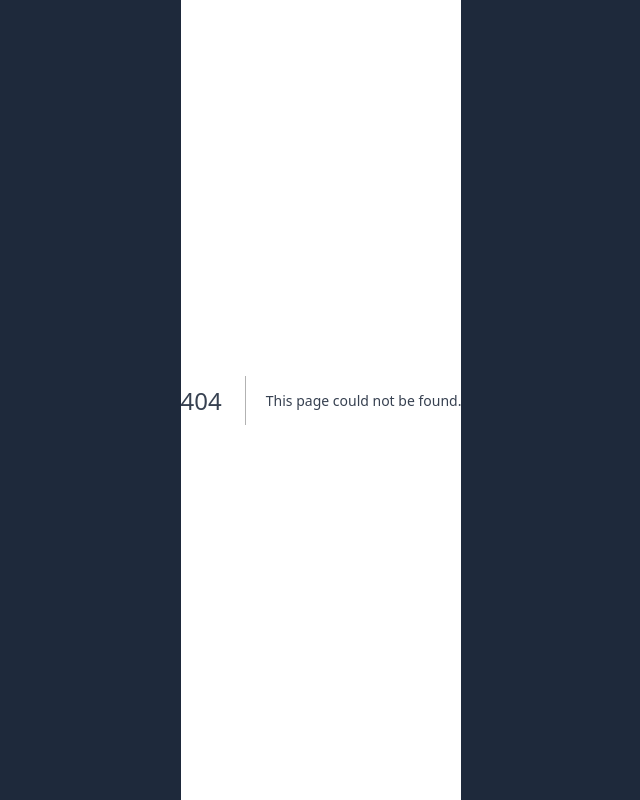
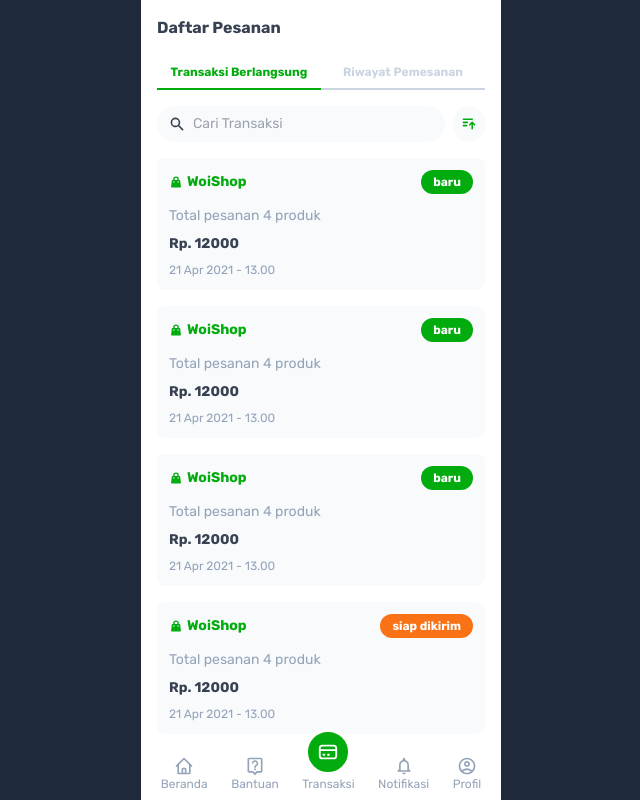
Before and after one commit to athdromeda/woishop, a Next.js app: page /checkout in a window 1280 px wide. Before the commit this address had no page. Shown: the top 800 px of the page, without its empty margins (319-959 px from the left). Built offline with nearby package versions, Linux system fonts and the light colour scheme.

Commit message:
feat: [Checkout] Add checkout page

```diff
--- /dev/null
+++ b/pages/checkout.js
@@ -0,0 +1,202 @@
+import { HiSearch, HiShoppingBag, HiSortAscending } from "react-icons/hi";
+import Head from "next/head";
+import BottomNav from "../components/bottomNav";
+import { useState } from "react";
+
+const transactions = [
+  {
+    id: 0,
+    platform: "WoiShop",
+    amount: 4,
+    price: 12000,
+    date: "21 Apr 2021 - 13.00",
+    status: "baru",
+  },
+  {
+    id: 0,
+    platform: "WoiShop",
+    amount: 4,
+    price: 12000,
+    date: "21 Apr 2021 - 13.00",
+    status: "baru",
+  },
+  {
+    id: 0,
+    platform: "WoiShop",
+    amount: 4,
+    price: 12000,
+    date: "21 Apr 2021 - 13.00",
+    status: "baru",
+  },
+  {
+    id: 0,
+    platform: "WoiShop",
+    amount: 4,
+    price: 12000,
+    date: "21 Apr 2021 - 13.00",
+    status: "siap dikirim",
+  },
+  {
+    id: 0,
+    platform: "WoiShop",
+    amount: 4,
+    price: 12000,
+    date: "21 Apr 2021 - 13.00",
+    status: "siap dikirim",
+  },
+  {
+    id: 0,
+    platform: "WoiShop",
+    amount: 4,
+    price: 12000,
+    date: "21 Apr 2021 - 13.00",
+    status: "selesai",
+  },
+  {
+    id: 0,
+    platform: "WoiShop",
+    amount: 4,
+    price: 12000,
+    date: "21 Apr 2021 - 13.00",
+    status: "selesai",
+  },
+  {
+    id: 0,
+    platform: "WoiShop",
+    amount: 4,
+    price: 12000,
+    date: "21 Apr 2021 - 13.00",
+    status: "selesai",
+  },
+];
+
+export default function Checkout() {
+  const [activeTab, setActiveTab] = useState("1");
+
+  const activeStyle = "border-woigreen text-woigreen";
+  const inactiveStyle = "border-slate-300 text-slate-300";
+
+  return (
+    <div>
+      <Head>
+        <title>Kategori Produk</title>
+        <meta name="description" content="Belanja Makin Mudah" />
+        <link rel="icon" href="/favicon.ico" />
+      </Head>
+
+      <main className="gap-4">
+        <p className="font-bold">Daftar Pesanan</p>
+        <div className="flex font-bold text-xs bg-white w-full">
+          <button
+            onClick={() => setActiveTab("1")}
+            className={
+              "flex justify-center w-full p-2 border-b-2 " +
+              (activeTab === "1" ? activeStyle : inactiveStyle)
+            }
+          >
+            Transaksi Berlangsung
+          </button>
+          <button
+            onClick={() => setActiveTab("2")}
+            className={
+              "flex justify-center w-full p-2 border-b-2 " +
+              (activeTab === "2" ? activeStyle : inactiveStyle)
+            }
+          >
+            Riwayat Pemesanan
+          </button>
+        </div>
+        <Tab active={activeTab} />
+      </main>
+      <BottomNav active="/checkout" />
+    </div>
+  );
+}
+
+const SearchBar = () => {
+  return (
+    <div className="flex gap-2 w-full">
+      <div className="flex items-center gap-2 w-full bg-slate-50 rounded-full px-3 py-2">
+        <p>
+          <HiSearch />
+        </p>
+        <input
+          placeholder="Cari Transaksi"
+          className="text-sm bg-transparent "
+        />
+      </div>
+      <p className="flex items-center bg-slate-50 text-woigreen rounded-full px-2 py-2">
+        <HiSortAscending />
+      </p>
+    </div>
+  );
+};
+
+const Card = ({ platform, amount, price, date, status }) => {
+  const statusBgColor = {
+    baru: "bg-woigreen",
+    "siap dikirim": "bg-orange-500",
+    selesai: "bg-gray-500",
+  };
+
+  return (
+    <div className="flex flex-col text-sm bg-slate-50 my-4 rounded-lg p-3">
+      <div className="flex justify-between mb-3">
+        <div className="flex items-center gap-1 text-woigreen">
+          <p>
+            <HiShoppingBag />
+          </p>
+          <p className="font-bold">{platform}</p>
+        </div>
+        <p
+          className={
+            "text-white text-xs font-bold py-1 px-3 rounded-full " +
+            statusBgColor[status]
+          }
+        >
+          {status}
+        </p>
+      </div>
+      <div className="flex flex-col gap-2">
+        <p className="text-slate-400">Total pesanan {amount} produk</p>
+        <p className="font-bold">Rp. {price}</p>
+        <p className="text-xs text-slate-400">{date}</p>
+      </div>
+    </div>
+  );
+};
+
+const Tab = ({ active }) => {
+  return (
+    <div>
+      <SearchBar />
+      <div>
+        {active === "1"
+          ? transactions.filter(e => e.status!=="selesai").map((e, i) => {
+              return (
+                <Card
+                  key={i}
+                  platform={e.platform}
+                  amount={e.amount}
+                  price={e.price}
+                  date={e.date}
+                  status={e.status}
+                />
+              );
+            })
+          : transactions.filter(e => e.status==="selesai").map((e, i) => {
+              return (
+                <Card
+                  key={i}
+                  platform={e.platform}
+                  amount={e.amount}
+                  price={e.price}
+                  date={e.date}
+                  status={e.status}
+                />
+              );
+            })}
+      </div>
+    </div>
+  );
+};
```
